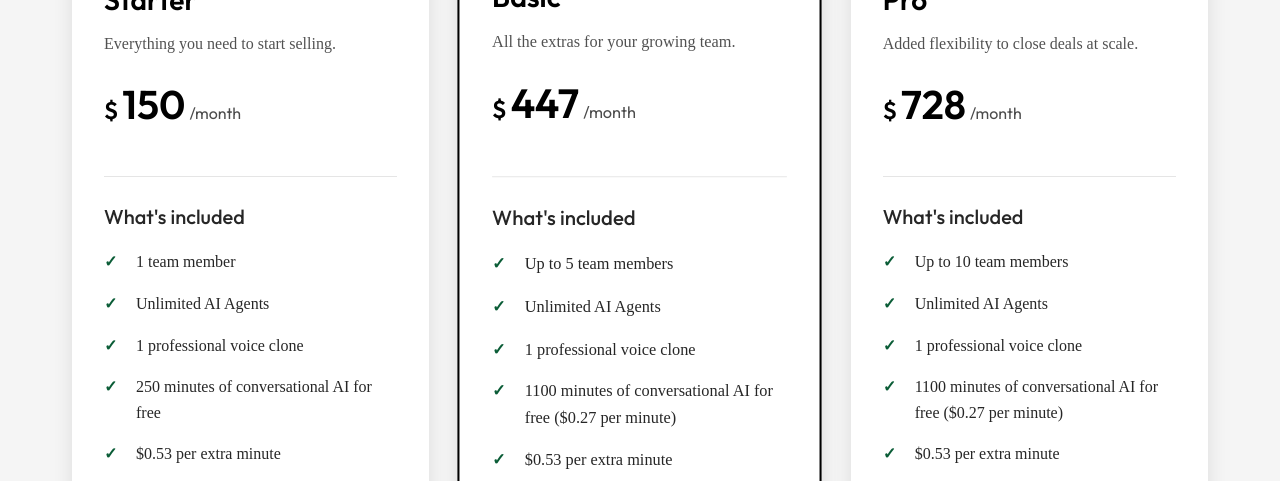
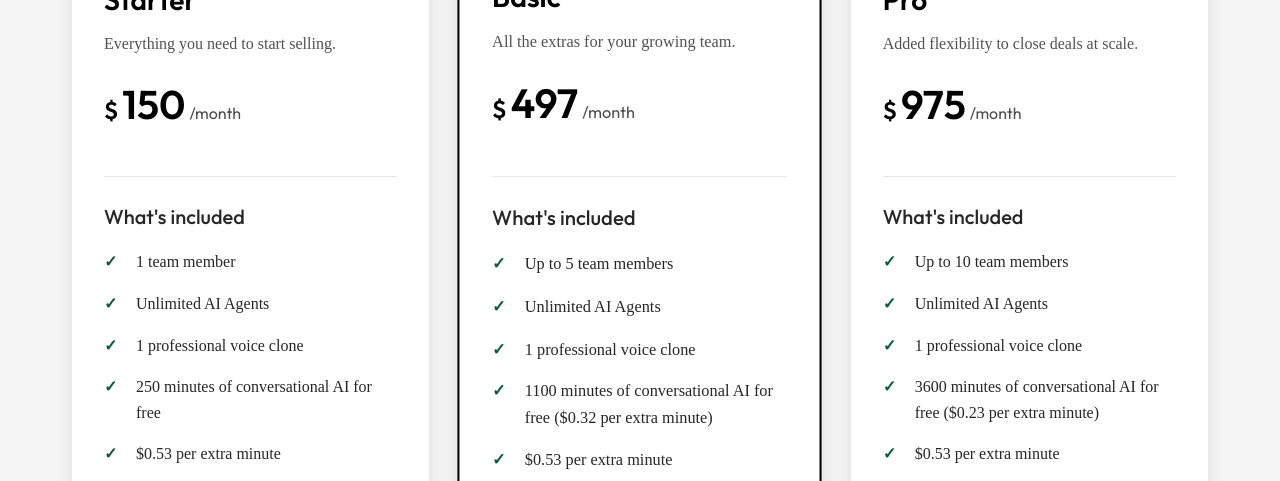
Before and after one commit to samuelarbolai/arbol-website, a website: page public/pricing.html in a window 1280 px wide. Shown: the part 314-795 px from the top of the page. Drawn offline with Linux system fonts and the light colour scheme; a web font is replaced by a local one.

Commit message:
Updated prices

```diff
--- a/public/pricing.html
+++ b/public/pricing.html
@@ -271,7 +271,7 @@
         </div>
 
         <section class="pricing-tiers">
-            <!-- Console Tier -->
+            <!-- Starter Tier - UNCHANGED -->
             <div class="pricing-tier">
                 <div class="tier-header">
                     <h2 class="tier-name">Starter</h2>
@@ -297,14 +297,14 @@
                 <a href="https://cal.com/samuel-arbol-ai" class="cta-btn">Get Started</a>
             </div>
 
-            <!-- Starter Tier (Featured) -->
+            <!-- Basic Tier (Featured) - UPDATED -->
             <div class="pricing-tier featured">
                 <div class="tier-header">
                     <h2 class="tier-name">Basic</h2>
                     <p class="tier-description">All the extras for your growing team.</p>
                     <div class="tier-price">
                         <span class="currency">$</span>
-                        <span class="amount">447</span>
+                        <span class="amount">497</span>
                         <span class="period">/month</span>
                     </div>
                 </div>
@@ -315,7 +315,7 @@
                         <li>Up to 5 team members</li>
                         <li>Unlimited AI Agents</li>
                         <li>1 professional voice clone</li>
-                        <li>1100 minutes of conversational AI for free ($0.27 per minute)</li>
+                        <li>1100 minutes of conversational AI for free ($0.32 per extra minute)</li>
                         <li>$0.53 per extra minute</li>
                     </ul>
                 </div>
@@ -323,14 +323,14 @@
                 <a href="https://cal.com/samuel-arbol-ai" class="cta-btn">Get Started</a>
             </div>
 
-            <!-- Basic Tier -->
+            <!-- Pro Tier - UPDATED -->
             <div class="pricing-tier">
                 <div class="tier-header">
                     <h2 class="tier-name">Pro</h2>
                     <p class="tier-description">Added flexibility to close deals at scale.</p>
                     <div class="tier-price">
                         <span class="currency">$</span>
-                        <span class="amount">728</span>
+                        <span class="amount">975</span>
                         <span class="period">/month</span>
                     </div>
                 </div>
@@ -341,7 +341,7 @@
                         <li>Up to 10 team members</li>
                         <li>Unlimited AI Agents</li>
                         <li>1 professional voice clone</li>
-                        <li>1100 minutes of conversational AI for free ($0.27 per minute)</li>
+                        <li>3600 minutes of conversational AI for free ($0.23 per extra minute)</li>
                         <li>$0.53 per extra minute</li>
                     </ul>
                 </div>
```
